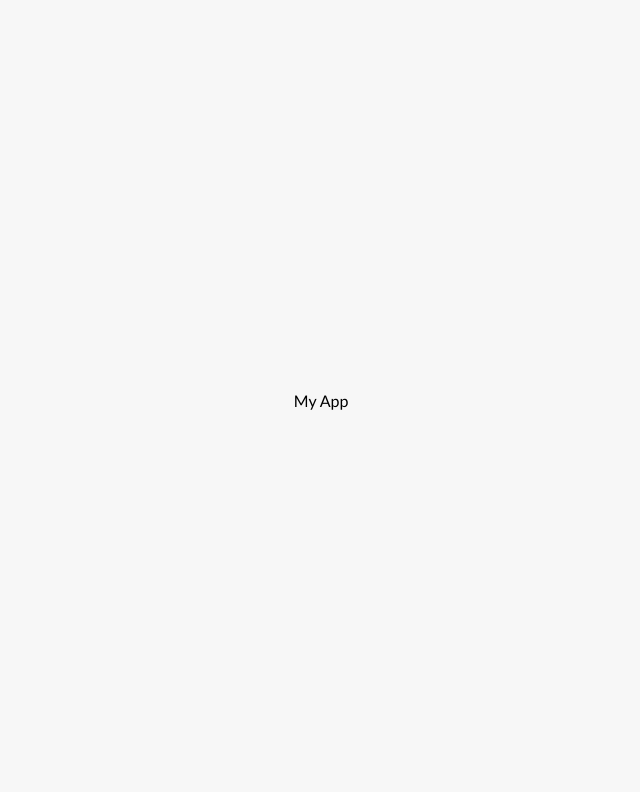
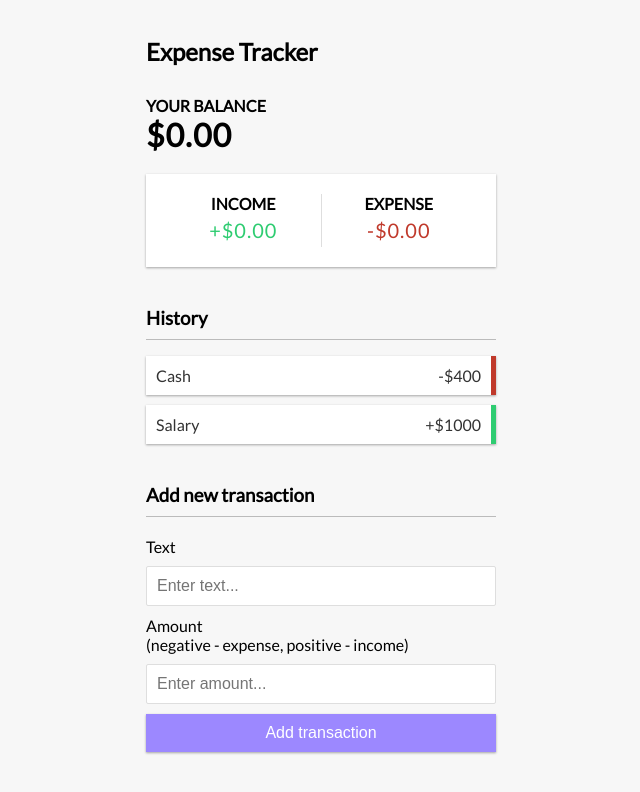
Before and after one commit to codeftsaikat/expense-tracker, a Vue app: page / in a window 1280 px wide. Shown: the top 792 px of the page, without its empty margins (319-959 px from the left). Built offline with nearby package versions, Linux system fonts and the light colour scheme.

Commit message:
User interface / components

```diff
--- a/src/App.vue
+++ b/src/App.vue
@@ -1 +1,17 @@
-<template>My App</template>
+<template>
+  <Header />
+  <div class="container">
+    <Balance />
+    <IncomeExpenses />
+    <TransactionList />
+    <AddTransaction />
+  </div>
+</template>
+
+<script setup>
+import Header from './components/Header.vue';
+import Balance from './components/Balance.vue';
+import IncomeExpenses from './components/IncomeExpenses.vue';
+import TransactionList from './components/TransactionList.vue';
+import AddTransaction from './components/AddTransaction.vue';
+</script>
--- /dev/null
+++ b/src/components/AddTransaction.vue
@@ -0,0 +1,17 @@
+<template>
+  <h3>Add new transaction</h3>
+  <form id="form">
+    <div class="form-control">
+      <label for="text">Text</label>
+      <input type="text" id="text" placeholder="Enter text..." />
+    </div>
+    <div class="form-control">
+      <label for="amount"
+        >Amount <br />
+        (negative - expense, positive - income)</label
+      >
+      <input type="text" id="amount" placeholder="Enter amount..." />
+    </div>
+    <button class="btn">Add transaction</button>
+  </form>
+</template>
--- /dev/null
+++ b/src/components/Balance.vue
@@ -0,0 +1,4 @@
+<template>
+  <h4>Your Balance</h4>
+  <h1 id="balance">$0.00</h1>
+</template>
--- /dev/null
+++ b/src/components/Header.vue
@@ -0,0 +1,3 @@
+<template>
+  <h2>Expense Tracker</h2>
+</template>
--- /dev/null
+++ b/src/components/IncomeExpenses.vue
@@ -0,0 +1,12 @@
+<template>
+  <div class="inc-exp-container">
+    <div>
+      <h4>Income</h4>
+      <p id="money-plus" class="money plus">+$0.00</p>
+    </div>
+    <div>
+      <h4>Expense</h4>
+      <p id="money-minus" class="money minus">-$0.00</p>
+    </div>
+  </div>
+</template>
--- /dev/null
+++ b/src/components/TransactionList.vue
@@ -0,0 +1,11 @@
+<template>
+  <h3>History</h3>
+  <ul id="list" class="list">
+    <li class="minus">
+      Cash <span>-$400</span><button class="delete-btn">x</button>
+    </li>
+    <li class="plus">
+      Salary <span>+$1000</span><button class="delete-btn">x</button>
+    </li>
+  </ul>
+</template>
```
